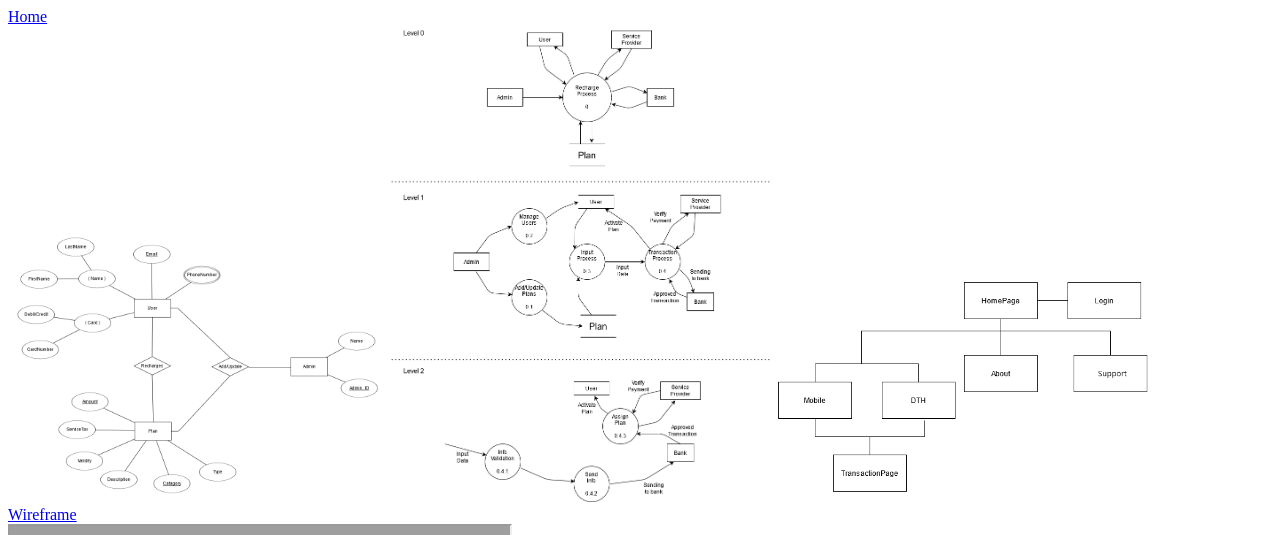
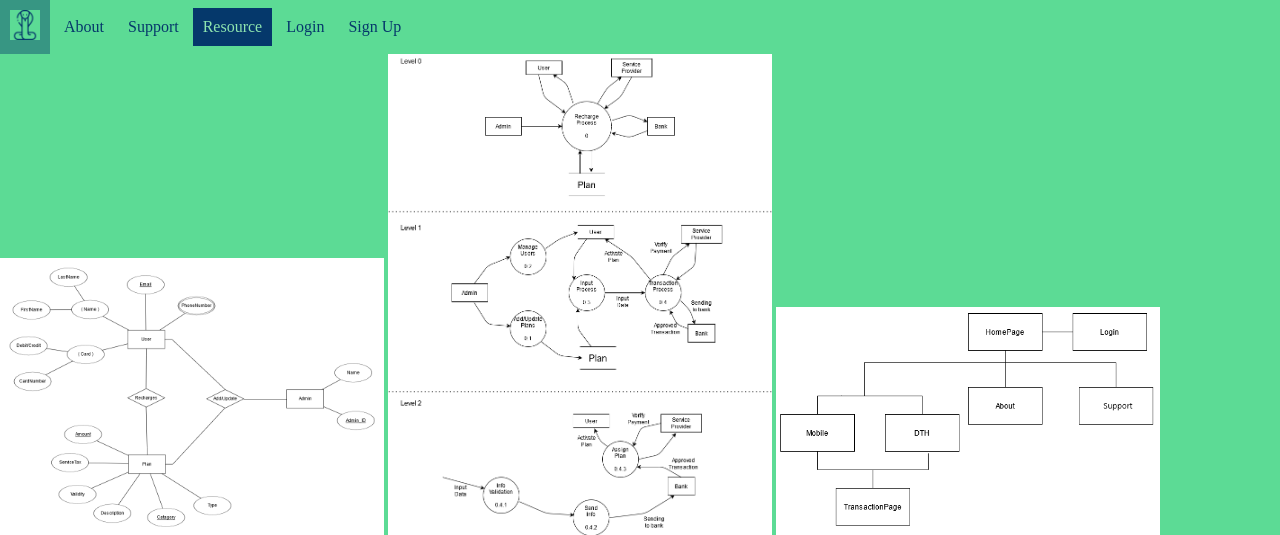
Before and after one commit to the-world-serpent/Web-Tech_Project, a PHP site: page /webpages/resources.html in a window 1280 px wide. Shown: the top 535 px of the page. Run offline with PHP 8.4, Linux system fonts and the light colour scheme; grey boxes are pictures that could not be loaded.

Commit message:
minor changes

```diff
--- a/css/general.css
+++ b/css/general.css
@@ -18,9 +18,11 @@ body{
 }
 
 nav{
+    overflow: hidden;
+    display: block;
     width: 100%;
 }
-nav>div{
+nav>.home_nav{
     width: 50px;
     display: inline-block;
     margin: 0%;
@@ -39,6 +41,13 @@ nav a{
 	color : #05386b;
 	text-decoration : none;
 }
+.nonicon{
+    display: inline;
+}
+.right_nav{
+    display: inline;
+}
+
 nav a:hover{
     background-color: #379683;
 }
@@ -46,10 +55,6 @@ nav .active{
 	background-color : #05386b;
     color: #8ee4af;
 }
-
-
-
-
 
 input[type=text],input[type=email],input[type=password],textarea, select {
     width: 100%;
--- a/webpages/resources.html
+++ b/webpages/resources.html
@@ -3,11 +3,25 @@
 	<head>
 		<meta charset="UTF-8">
 		<link rel="icon" type="image/png" href="../images/icon/cobra.png">
+		<link rel="stylesheet" href="../css/general.css">
 		<title>SerpentCharge-Resources</title>
 	</head>
 	<body>
 		<header>
-			<a href="../index.html" target="_self">Home</a>
+			<nav>
+				<div class=home_nav>
+					<a href="../index.html" target="_self" id="home_icon"><img src="../images/icon/cobra.png" alt="home icon"/></a>
+				</div>
+				<div class="nonicon">
+					<a href="about.html" target="_self">About</a>
+					<a href="support.html" target="_self">Support</a>
+					<a href="resources.html" target="_self" class = "active">Resource</a>
+					<div class=right_nav>
+						<a href="login.html" target="_self">Login</a>
+						<a href="signup.html" target="_self">Sign Up</a>
+					</div>
+				</div>
+			</nav>
 		</header>
 		<main>
 			<img src="../Project_Data/ERD for Online Recharge.png" alt="ERD" width="30%">
```
Also changed, not shown: index.html (+10 -6 lines), webpages/about.html (+10 -6 lines), webpages/login.html (+10 -6 lines), webpages/signup.html (+10 -6 lines), webpages/support.html (+10 -6 lines).
